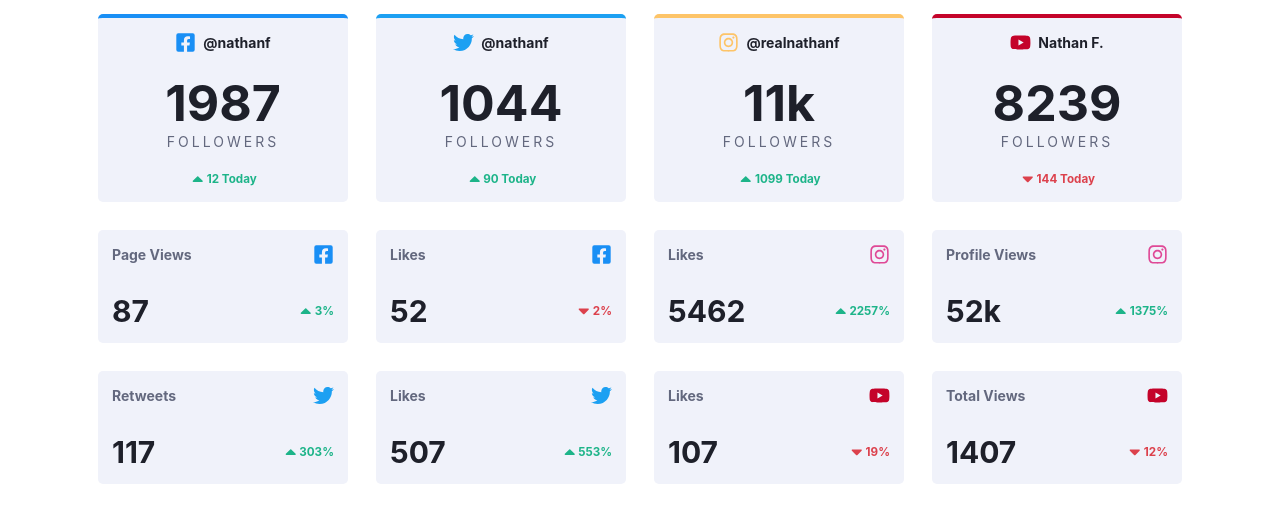
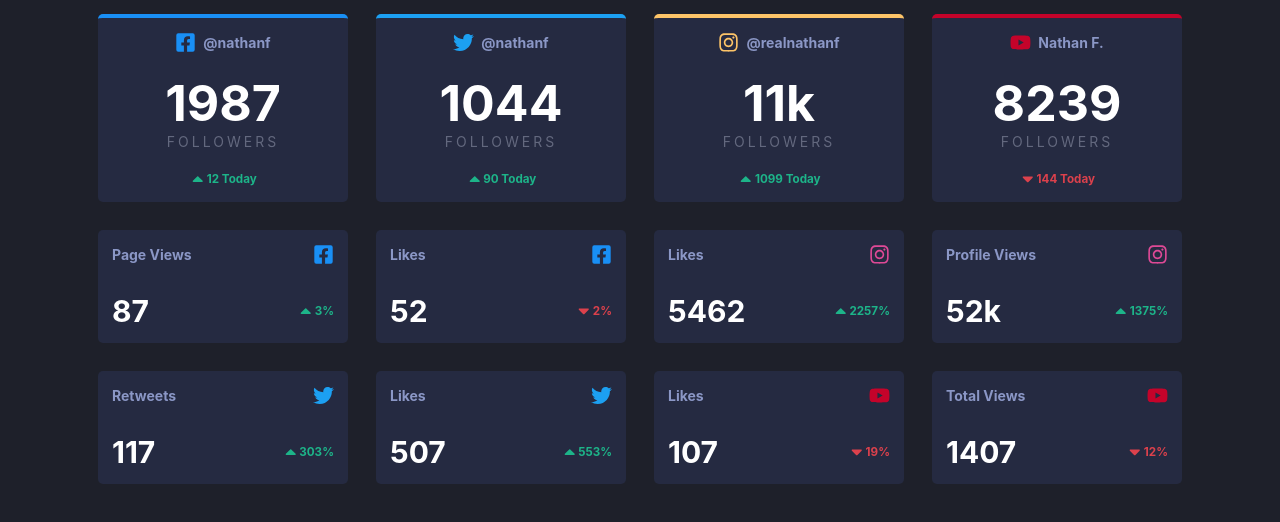
Before and after one commit to manikagnish/theme-switcher, a React (Create React App) app: page / in a window 1280 px wide. Shown: the top 522 px of the page. Built offline with nearby package versions, Linux system fonts and the light colour scheme.

Commit message:
created dark theme

```diff
--- a/src/App.js
+++ b/src/App.js
@@ -1,12 +1,22 @@
+import { useState } from "react";
+
 import FollowerCard from "./Components/FollowerCard";
 import StatsCard from "./Components/StatsCard";
 import { followerCardContent, statsCardContent } from "./content";
 import { GlobalStyle } from "./Components/styles/Global";
 import { Flex } from "./Components/styles/Flex.styled";
+import { ThemeProvider } from "styled-components";
+import { lightTheme, darkTheme } from "./themes";
 
 function App() {
+  const [theme, setTheme] = useState("dark");
+
+  const themeToggler = () => {
+    theme === "light" ? setTheme("dark") : setTheme("light");
+  };
+
   return (
-    <div>
+    <ThemeProvider theme={theme === "light" ? lightTheme : darkTheme}>
       <GlobalStyle />
       <Flex justify="center">
         {followerCardContent.map((card) => (
@@ -37,7 +47,7 @@ function App() {
           />
         ))}
       </Flex>
-    </div>
+    </ThemeProvider>
   );
 }
 
--- a/src/Components/styles/FollowerCard.styled.js
+++ b/src/Components/styles/FollowerCard.styled.js
@@ -2,17 +2,16 @@ import styled from "styled-components";
 
 export const StyledFollowerCard = styled.div`
   width: 250px;
-  background: var(--clr-bg-card-light);
+  background: ${(props) => props.theme.cardBg};
   padding: 1em;
   border-radius: 5px;
   border-top: 4px solid ${({ color }) => color};
-  color: var(--clr-text-blue-light);
   transition: all 0.2s ease-in-out;
   cursor: pointer;
   margin: 1em;
 
   &:hover {
-    background-color: hsl(227, 47%, 90%);
+    background-color: ${(props) => props.theme.cardBgHover};
   }
 
   svg {
@@ -30,6 +29,7 @@ export const StyledFollowerCard = styled.div`
     font-weight: bold;
     font-size: 50px;
     margin-top: 20px;
+    color: ${(props) => props.theme.countClr};
   }
 
   span {
--- a/src/Components/styles/Global.js
+++ b/src/Components/styles/Global.js
@@ -19,11 +19,13 @@ export const GlobalStyle = createGlobalStyle`
         --clr-bg-dark: hsl(230, 17%, 14%);
         --clr-bg-pattern-dark: hsl(232, 19%, 15%);
         --clr-bg-card-dark: hsl(228, 28%, 20%);
+        --clr-bg-card-dark-hover: hsl(228, 28%, 25%);
         --clr-text-blue-dark: hsl(228, 34%, 66%);
 
         /* light-theme */
         --clr-bg-pattern-light: hsl(225, 100%, 98%);
         --clr-bg-card-light: hsl(227, 47%, 96%);
+        --clr-bg-card-light-hover: hsl(227, 47%, 90%);
         --clr-text-gray-light: hsl(228, 12%, 44%);
         --clr-text-blue-light: hsl(230, 17%, 14%);
     }
@@ -37,5 +39,7 @@ export const GlobalStyle = createGlobalStyle`
     body {
         font-size: 14px;
         font-family:'Inter', sans-serif; ;
+        background-color: ${(props) => props.theme.body};
+        color: ${(props) => props.theme.fontColor}
     }
 `;
--- a/src/Components/styles/StatsCard.styled.js
+++ b/src/Components/styles/StatsCard.styled.js
@@ -2,16 +2,15 @@ import styled from "styled-components";
 
 export const StyledStatsCard = styled.div`
   width: 250px;
-  background: var(--clr-bg-card-light);
+  background: ${(props) => props.theme.cardBg};
   padding: 1em;
   border-radius: 5px;
-  color: var(--clr-text-blue-light);
   transition: all 0.2s ease-in-out;
   cursor: pointer;
   margin: 1em;
 
   &:hover {
-    background-color: hsl(227, 47%, 90%);
+    background-color: ${(props) => props.theme.cardBgHover};
   }
 
   div:first-child {
@@ -20,7 +19,6 @@ export const StyledStatsCard = styled.div`
 
   p {
     font-weight: bold;
-    color: var(--clr-text-gray-light);
   }
 
   svg {
@@ -31,6 +29,7 @@ export const StyledStatsCard = styled.div`
 
   h3 {
     font-size: 30px;
+    color: ${(props) => props.theme.countClr};
   }
 
   small {
--- /dev/null
+++ b/src/themes.js
@@ -0,0 +1,15 @@
+export const lightTheme = {
+  body: "var(--clr-white)",
+  fontColor: "var(--clr-text-blue-light)",
+  cardBg: "var(--clr-bg-card-light)",
+  cardBgHover: "var(--clr-bg-card-light-hover)",
+  countClr: "var(--clr-text-blue-light)",
+};
+
+export const darkTheme = {
+  body: "var(--clr-bg-dark)",
+  fontColor: "var(--clr-text-blue-dark)",
+  cardBg: "var(--clr-bg-card-dark)",
+  cardBgHover: "var(--clr-bg-card-dark-hover)",
+  countClr: "var(--clr-white)",
+};
```
